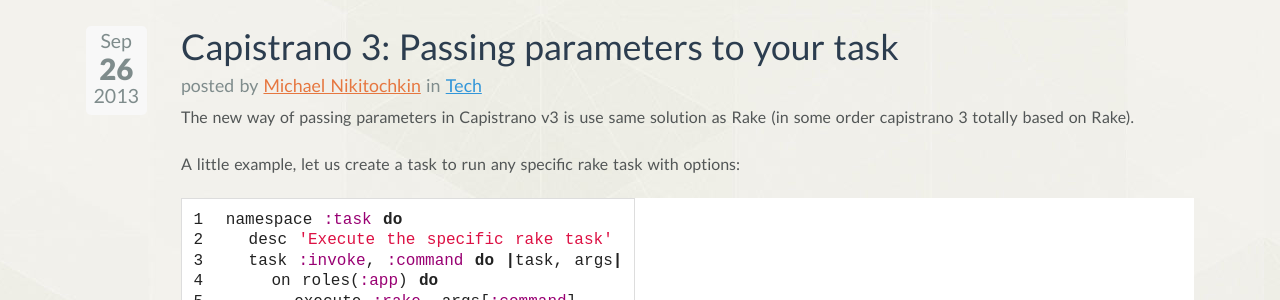
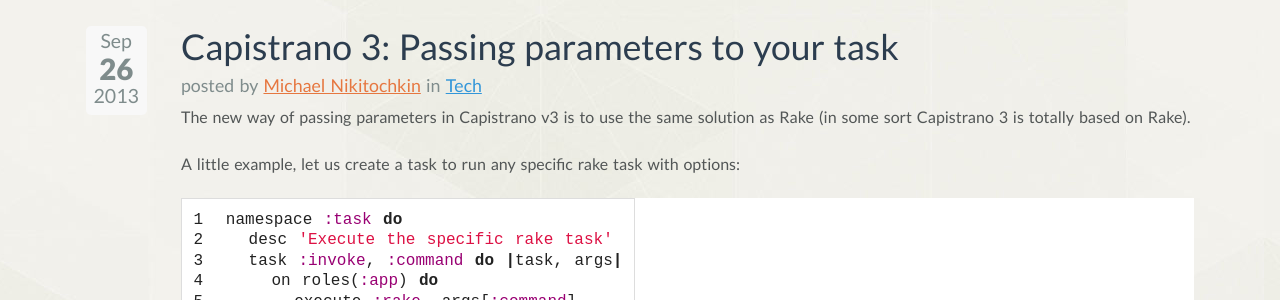
Before and after one commit to tehhi42/jetthoughts.github.io, a Jekyll site: the page built from _posts/2013-09-26-capistrano-3-passing-parameters-to-your-task.markdown, in a window 1280 px wide. Shown: the part 136-436 px from the top of the page. Built offline with Jekyll 4.4.1, drawn with Linux system fonts in a browser that asks for light colours; some web fonts are replaced; Markdown is read by kramdown in place of the engine named in the settings; comment, search, counter and statistics services are not loaded.

Commit message:
Update 2013-09-26-capistrano-3-passing-parameters-to-your-task.markdown

```diff
--- a/_posts/2013-09-26-capistrano-3-passing-parameters-to-your-task.markdown
+++ b/_posts/2013-09-26-capistrano-3-passing-parameters-to-your-task.markdown
@@ -10,7 +10,7 @@
 description: The new way of passing parameters in Capistrano v3 is to use the same solution as Rake (in some sort  Capistrano 3 is totally based on Rake).
 ---
 
-The new way of passing parameters in Capistrano v3 is use same solution as Rake (in some order capistrano 3 totally based on Rake).
+The new way of passing parameters in Capistrano v3 is to use the same solution as Rake (in some sort Capistrano 3 is  totally based on Rake).
 
 A little example, let us create a task to run any specific rake task with options:
 
```
